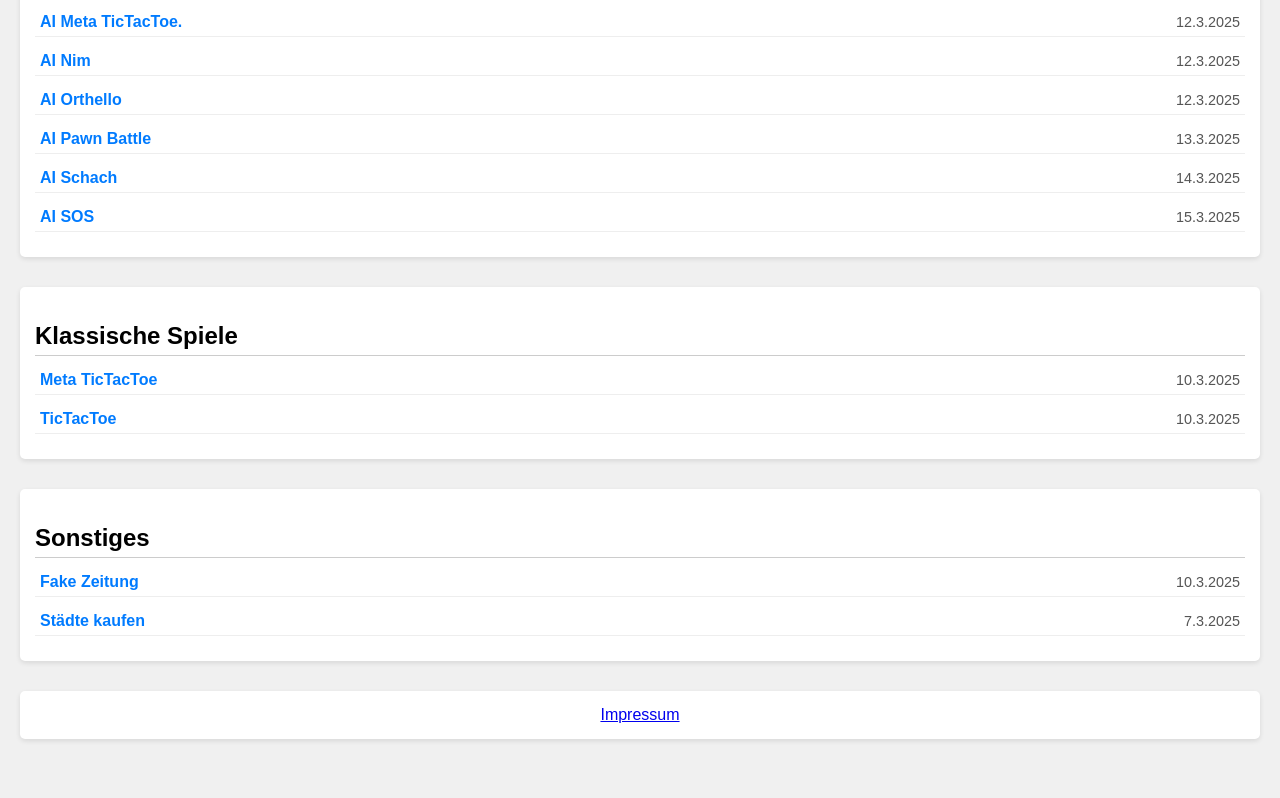
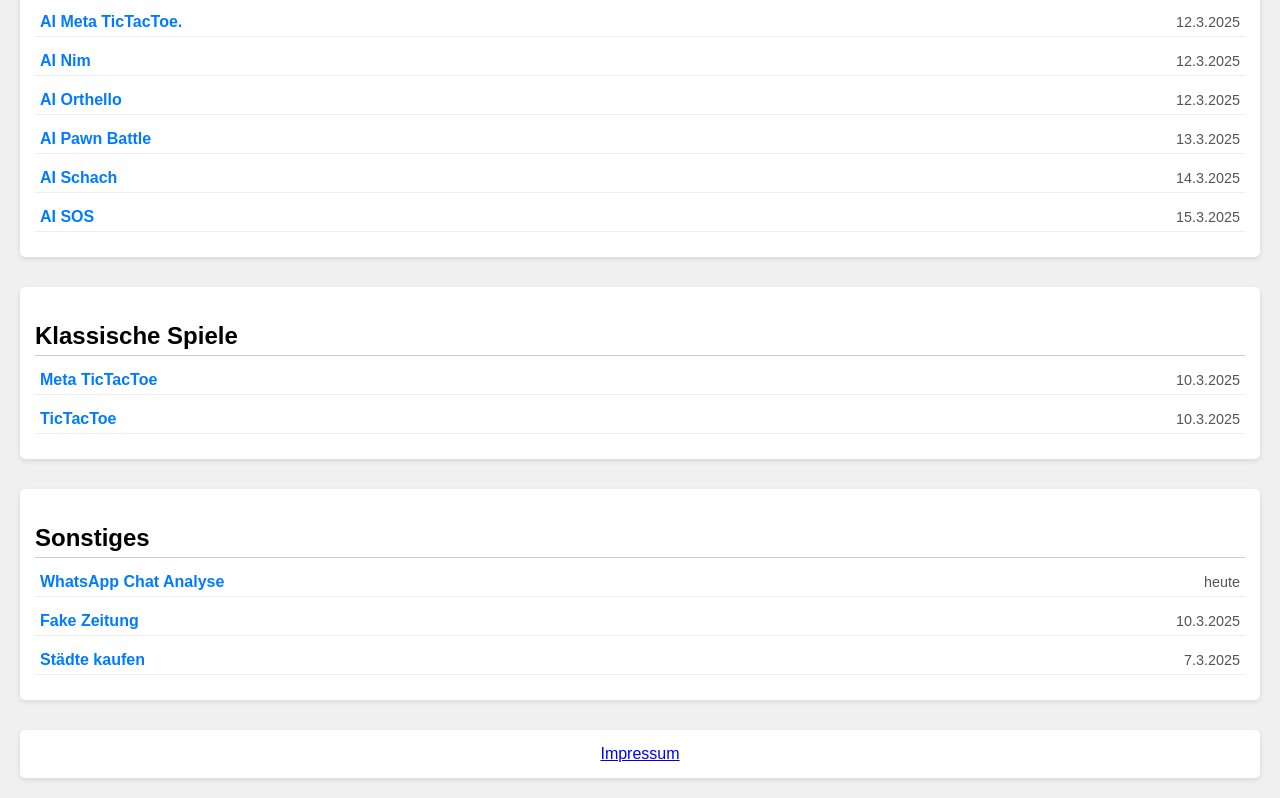
Before and after one commit to weltzeitung/weltzeitung.github.io, a plain HTML site: page index.html in a window 1280 px wide. Shown: the part 432-1230 px from the top of the page. Before the commit the page ends 1191 px from the top, so only its background shows below. Drawn offline with Linux system fonts and the light colour scheme.

Commit message:
Update index.html

```diff
--- a/index.html
+++ b/index.html
@@ -112,6 +112,7 @@
   <div class="category">
     <h2>Sonstiges</h2>
     <ul>
+      <li><a href="fake-zeitung.html">WhatsApp Chat Analyse</a><div class="right"><span class="timestamp" data-date="2025-03-23"></span></div></li>
       <li><a href="fake-zeitung.html">Fake Zeitung</a><div class="right"><span class="timestamp" data-date="2025-03-10"></span></div></li>
       <li><a href="städte-kaufen.html">Städte kaufen</a><div class="right"><span class="timestamp" data-date="2025-03-07"></span></div></li>
     </ul>
```
